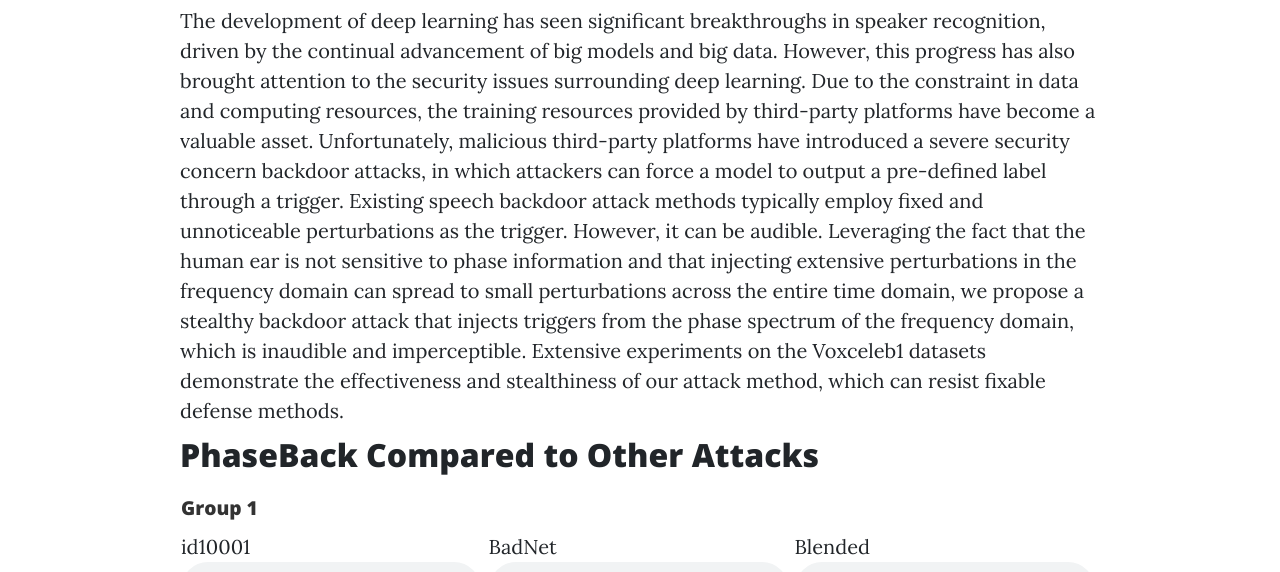
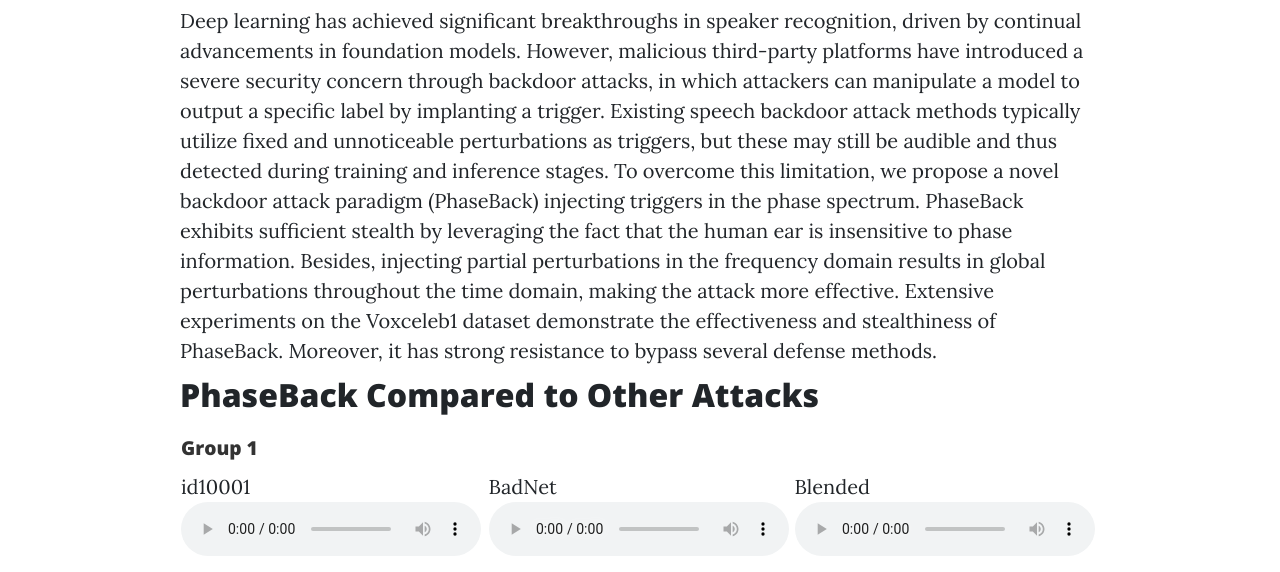
Before and after one commit to NBUFabio25/PhaseBack_demo, a plain HTML site: page index.html in a window 1280 px wide. Shown: the part 461-1033 px from the top of the page. Drawn offline with nearby package versions, Linux system fonts and the light colour scheme; a script that the page names is missing.

Commit message:
update abstract

```diff
--- a/index.html
+++ b/index.html
@@ -72,7 +72,7 @@
                         Abstract
                     </h2>
                     <p>
-                        The development of deep learning has seen significant breakthroughs in speaker recognition, driven by the continual advancement of big models and big data. However, this progress has also brought attention to the security issues surrounding deep learning. Due to the constraint in data and computing resources, the training resources provided by third-party platforms have become a valuable asset. Unfortunately, malicious third-party platforms have introduced a severe security concern backdoor attacks, in which attackers can force a model to output a pre-defined label through a trigger. Existing speech backdoor attack methods typically employ fixed and unnoticeable perturbations as the trigger. However, it can be audible. Leveraging the fact that the human ear is not sensitive to phase information and that injecting extensive perturbations in the frequency domain can spread to small perturbations across the entire time domain, we propose a stealthy backdoor attack that injects triggers from the phase spectrum of the frequency domain, which is inaudible and imperceptible. Extensive experiments on the Voxceleb1 datasets demonstrate the effectiveness and stealthiness of our attack method, which can resist fixable defense methods.
+                        Deep learning has achieved significant breakthroughs in speaker recognition, driven by continual advancements in foundation models. However, malicious third-party platforms have introduced a severe security concern through backdoor attacks, in which attackers can manipulate a model to output a specific label by implanting a trigger. Existing speech backdoor attack methods typically utilize fixed and unnoticeable perturbations as triggers, but these may still be audible and thus detected during training and inference stages. To overcome this limitation, we propose a novel backdoor attack paradigm (PhaseBack) injecting triggers in the phase spectrum. PhaseBack exhibits sufficient stealth by leveraging the fact that the human ear is insensitive to phase information. Besides, injecting partial perturbations in the frequency domain results in global perturbations throughout the time domain, making the attack more effective. Extensive experiments on the Voxceleb1 dataset demonstrate the effectiveness and stealthiness of PhaseBack. Moreover, it has strong resistance to bypass several defense methods.
 
 					</p>
                 </div>
```
